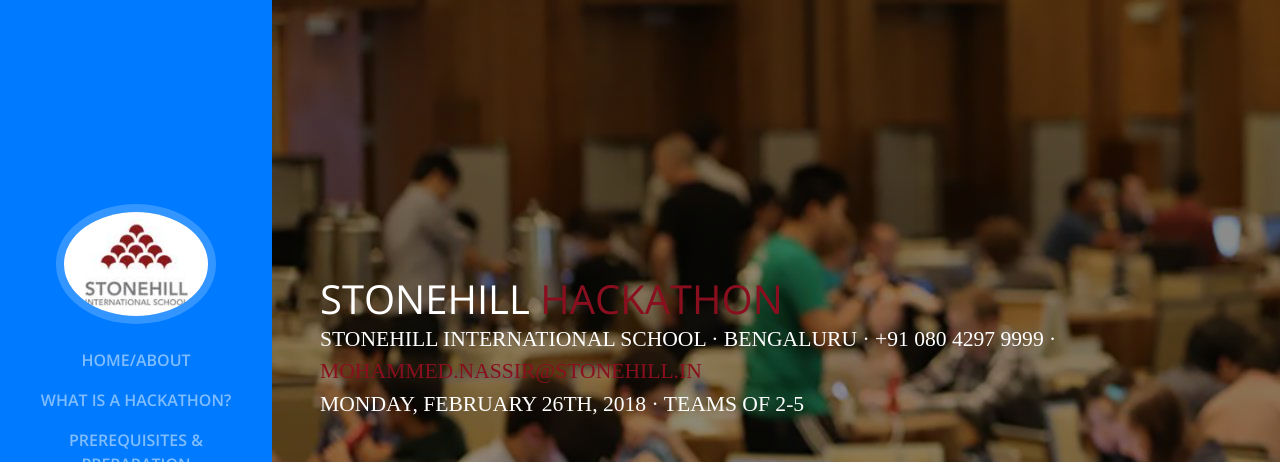
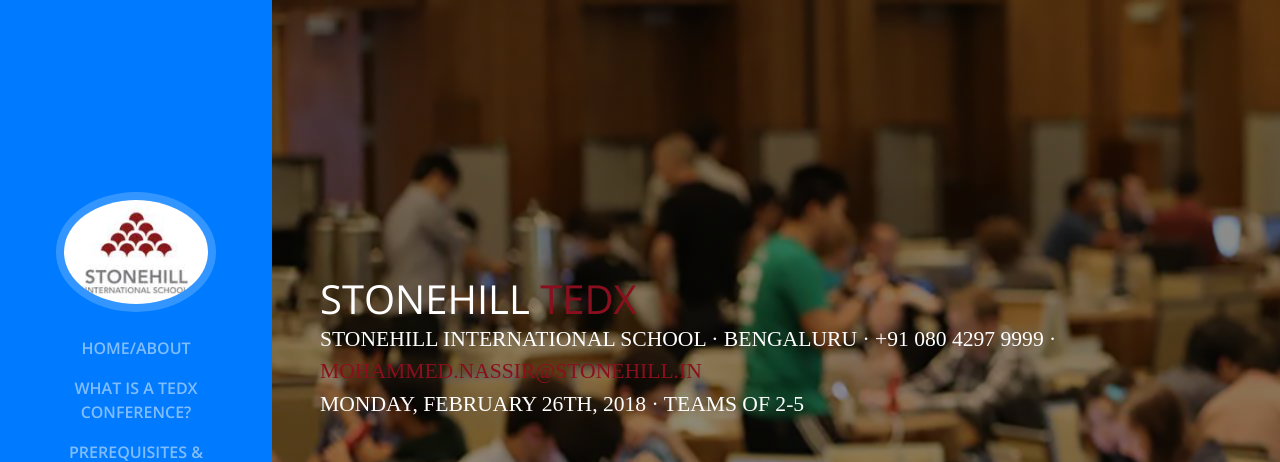
Before and after one commit to stonehillhackathon/stonehillhackathon.github.io, a website with bundled scripts: page index.html in a window 1280 px wide. Shown: the top 462 px of the page. Built offline with nearby package versions, Linux system fonts and the light colour scheme; a web font is replaced by a local one.

Commit message:
Update index.html

```diff
--- a/index.html
+++ b/index.html
@@ -67,7 +67,7 @@
             <a class="nav-link js-scroll-trigger" href="#about">Home/About</a>
           </li>
           <li class="nav-item">
-            <a class="nav-link js-scroll-trigger" href="#education">What is a Hackathon?</a>
+            <a class="nav-link js-scroll-trigger" href="#education">What is a TEDx Conference?</a>
           </li>
           <li class="nav-item">
             <a class="nav-link js-scroll-trigger" href="#skills">Prerequisites &amp; Preparation</a>
@@ -92,7 +92,7 @@
       <section class="resume-section p-3 p-lg-5 d-flex d-column" id="about">
         <div class="my-auto">
           <h1 class="mb-0"><font color = "white">Stonehill
-            <span class="text-primary"><font color="#890f1f">Hackathon</font></span> </font>
+            <span class="text-primary"><font color="#890f1f">TEDx</font></span> </font>
           </h1>
           <div class="subheading mb-5"><font color ="white">Stonehill International School · Bengaluru · +91 080 4297 9999 ·</font>
             <a href="mailto:mohammed.nassir@stonehill.in"><font color="#890f1f">mohammed.nassir@stonehill.in</font></a>
```
